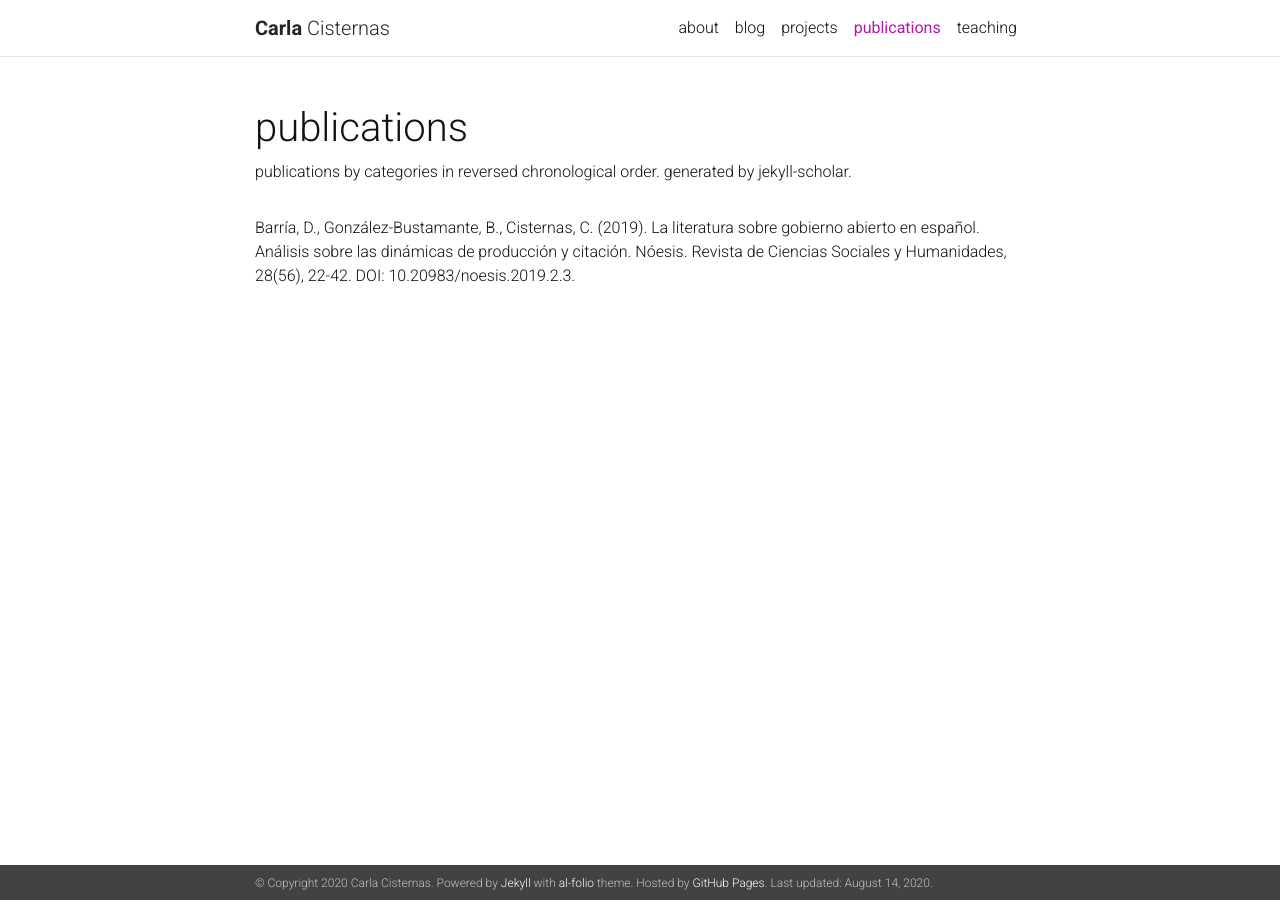
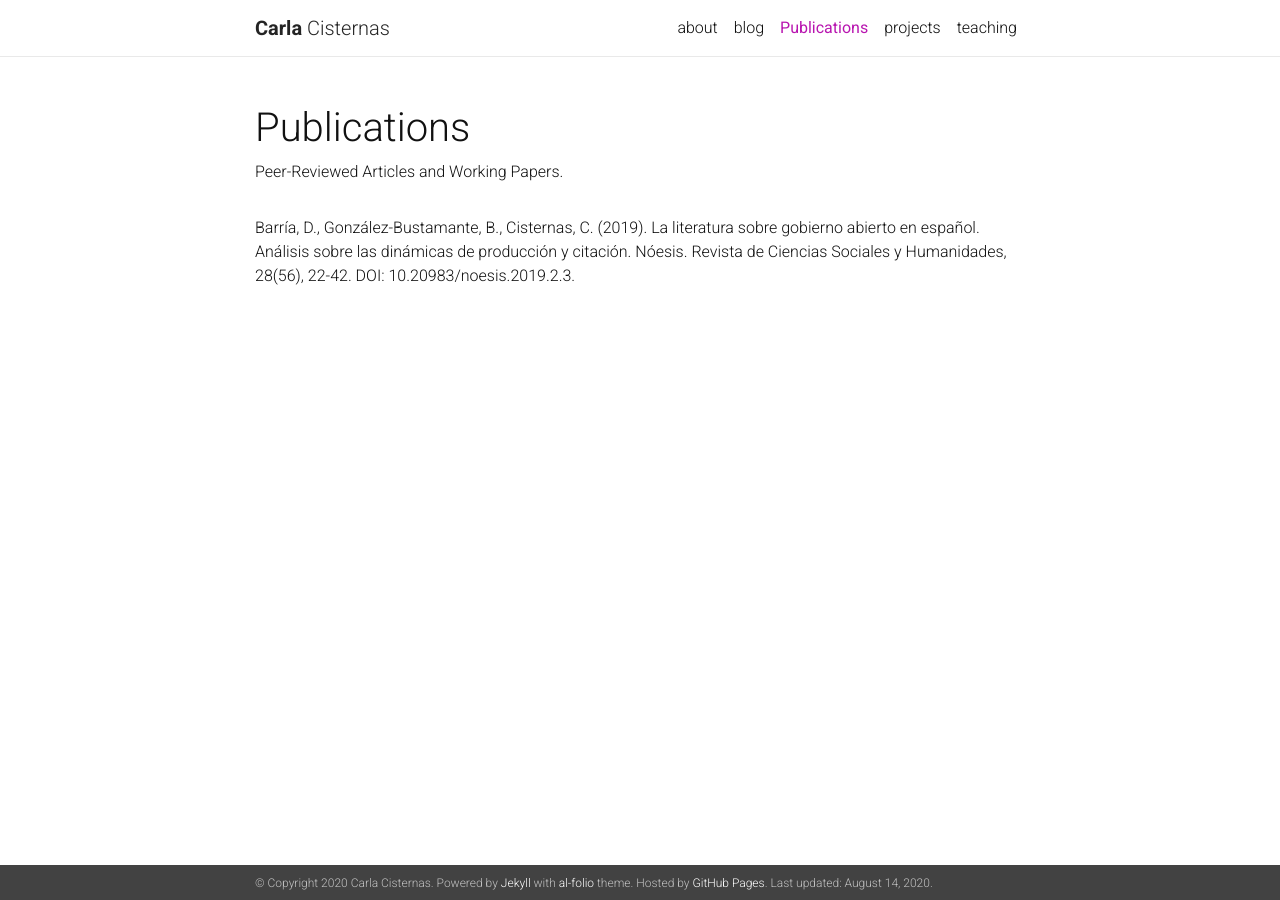
Before and after one commit to training-datalab/carlacisternas.com, a Jekyll site: the page built from _pages/publications.md, in a window 1280 px wide. Built offline with Jekyll 4.4.1, drawn with Linux system fonts in a browser that asks for light colours; nearby versions of some CDN libraries; a style sheet for code colours, icons or effects is not loaded.

Commit message:
Update publications.md

```diff
--- a/_pages/publications.md
+++ b/_pages/publications.md
@@ -1,9 +1,8 @@
 ---
 layout: page
 permalink: /publications/
-title: publications
-description: publications by categories in reversed chronological order. generated by jekyll-scholar.
-years: [1956, 1950, 1935, 1905]
+title: Publications
+description: Peer-Reviewed Articles and Working Papers.
 nav: true
 ---
 
```
